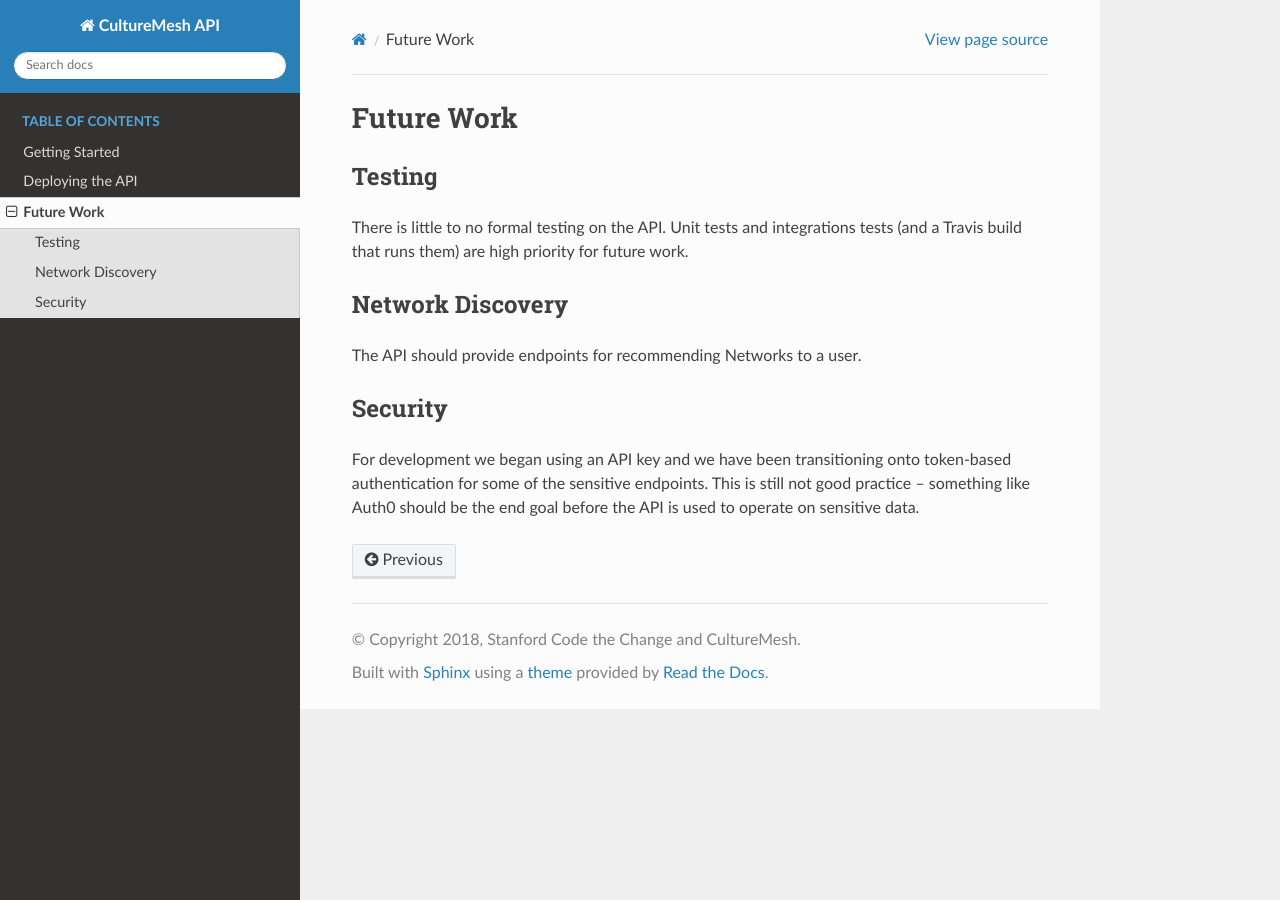
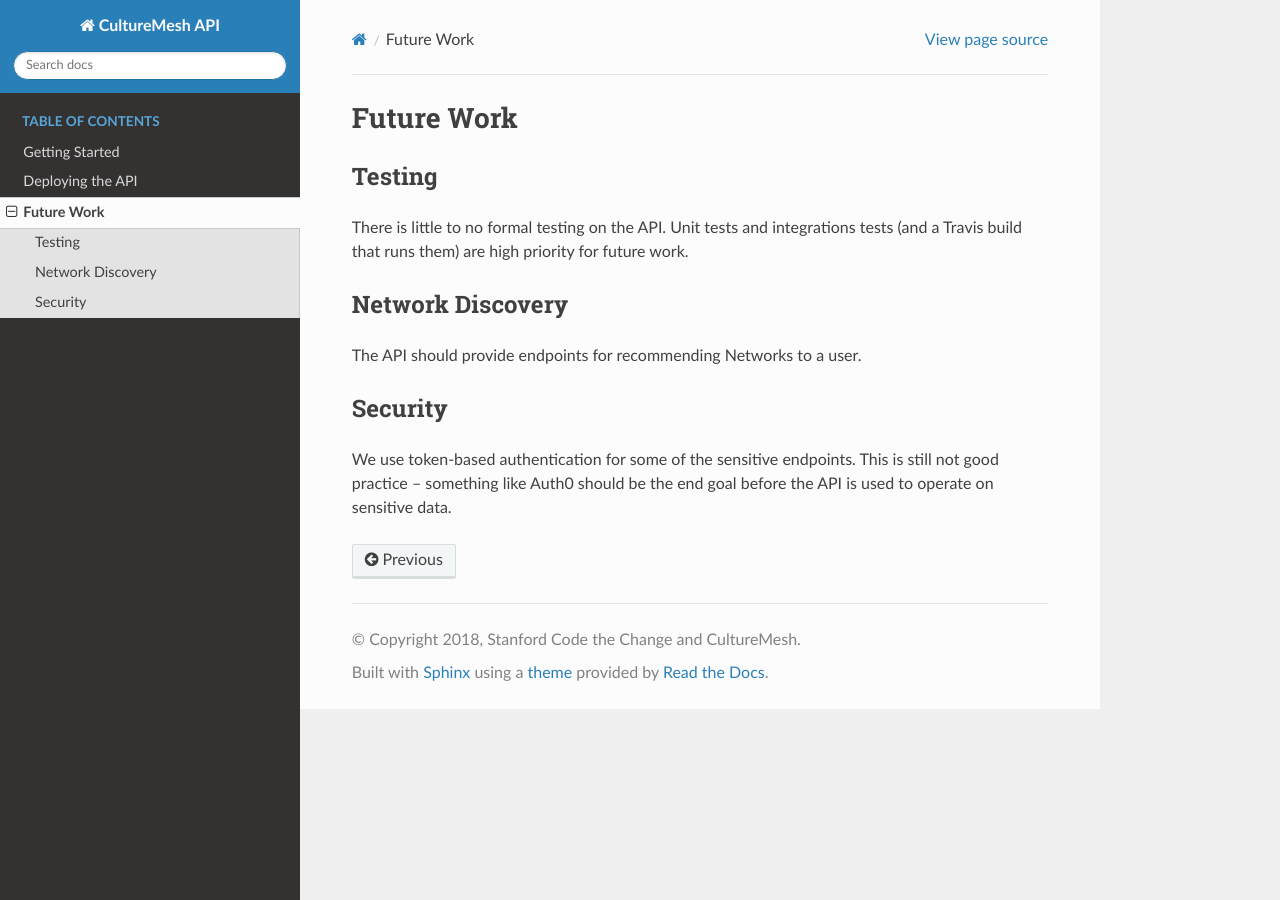
Before and after one commit to culturemesh/culturemesh-api, a Sphinx documentation site: the page built from docs/source/future-work.rst, in a window 1280 px wide. Built offline with Sphinx 7.4.7 and the Read the Docs theme 2.0.0, drawn with Linux system fonts in a browser that asks for light colours.

Commit message:
Update future work docs with phase-out of API key

```diff
--- a/docs/source/future-work.rst
+++ b/docs/source/future-work.rst
@@ -15,7 +15,6 @@ The API should provide endpoints for recommending Networks to a user.
 
 Security
 ========
-For development we began using an API key and we have been transitioning
-onto token-based authentication for some of the sensitive endpoints. This is
+We use token-based authentication for some of the sensitive endpoints. This is
 still not good practice -- something like Auth0 should be the end goal before
 the API is used to operate on sensitive data.
```
